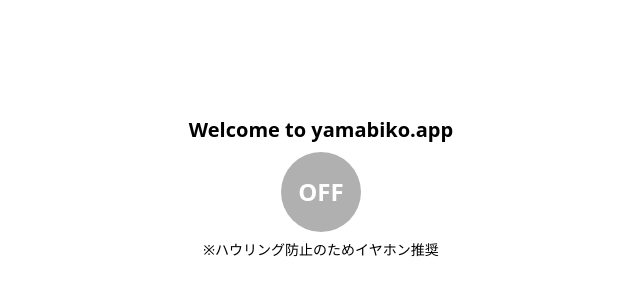
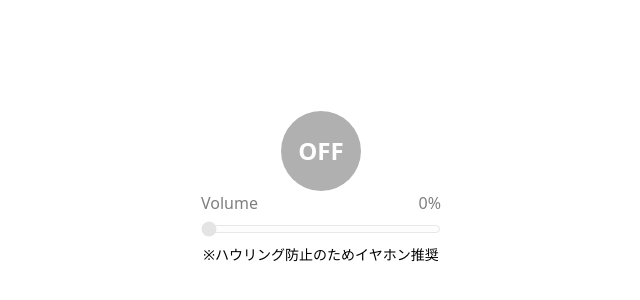
Before and after one commit to z-fujimori/yamabiko, a React (Vite) app: page / in a window 1280 px wide. Shown: the part 212-512 px from the top of the page, without its empty margins (319-959 px from the left). Built offline with nearby package versions, Linux system fonts and the light colour scheme.

Commit message:
vol調整

```diff
--- a/src/components/MainButton.tsx
+++ b/src/components/MainButton.tsx
@@ -1,18 +1,24 @@
 import { useEffect, useRef, useState } from "react";
 import { useAppShortcuts } from "../hooks/useAppShortcuts";
 
-export function SoundButton() {
-  const [isOn, setIsOn] = useState(false);
+export function SoundButton(config: {
+  isOn: boolean,
+  setIsOn: React.Dispatch<React.SetStateAction<boolean>>,
+  volume: number,
+}) {
+
   const [busy, setBusy] = useState(false);  // 処理中フラグ buuton連打防止
 
   const ctxRef = useRef<AudioContext | null>(null);
   const sourceRef = useRef<MediaStreamAudioSourceNode | null>(null);
   const streamRef = useRef<MediaStream | null>(null);
   const buttonRef = useRef<HTMLButtonElement>(null);
+  const gainRef = useRef<GainNode | null>(null);
 
   async function startMicThrough() {
     if (ctxRef.current) return; // すでに開始済みなら何もしない
 
+    // try{
       const stream = await navigator.mediaDevices.getUserMedia({
         audio: {
           echoCancellation: true,  // スピーカーから出すなら true 推奨（遅延は少し増えることあり）
@@ -31,25 +37,41 @@
       const source = ctx.createMediaStreamSource(stream);
       sourceRef.current = source;
 
-    // 直接 destination に繋ぐ（= スピーカー出力）
-    source.connect(ctx.destination);
+      const gain = ctx.createGain();
+      gain.gain.value = config.volume;
+      gainRef.current = gain;
+
+      // ★ ここが重要：gain を経由させる
+      source.connect(gain);
+      gain.connect(ctx.destination);
+
+      // ★ 成功したときだけON
+      config.setIsOn(true);
+    // } catch (err) {
+    //   // マイクの使用が許可されなかった等のエラー処理
+    //   await stopMicThrough();  // ← 中途半端な状態を消す
+    //   config.setIsOn(false);  // ← ONにしない
+    //   // setError("マイクの使用が許可されていません");
+    // }
   }
 
   async function stopMicThrough() {
-    // 先に接続を切る
     try {
       sourceRef.current?.disconnect();
     } catch {}
     sourceRef.current = null;
 
-    // マイク停止
+    try {
+      gainRef.current?.disconnect();
+    } catch {}
+    gainRef.current = null;
+
     const stream = streamRef.current;
     if (stream) {
       for (const t of stream.getTracks()) t.stop();
     }
     streamRef.current = null;
 
-    // AudioContext 終了
     const ctx = ctxRef.current;
     ctxRef.current = null;
     if (ctx) {
@@ -65,10 +87,9 @@
     try {
       if (ctxRef.current) {
         await stopMicThrough();
-        setIsOn(false);
+        config.setIsOn(false);
       } else {
-        await startMicThrough();
-        setIsOn(true);
+        await startMicThrough(); // start側で成功時だけONになる
       }
     } finally {
       setBusy(false);
@@ -90,6 +111,20 @@
     // onOff: () => setIsOn(false),
   });
 
+  useEffect(() => {
+    if (!gainRef.current) return;
+    const ctx = ctxRef.current;
+    const now = ctx ? ctx.currentTime : 0;
+    gainRef.current.gain.cancelScheduledValues(now);
+    gainRef.current.gain.setTargetAtTime(config.volume, now, 0.01);
+  }, [config.volume]);
+
+  useEffect(() => {
+    if (!config.isOn && ctxRef.current) {
+      stopMicThrough();
+    }
+  }, [config.isOn]);
+
 
   return (
     <button
@@ -104,12 +139,12 @@
         fontSize: 24,
         fontWeight: "bold",
         color: "white",
-        backgroundColor: isOn ? "#4caf50" : "#b0b0b0",
+        backgroundColor: config.isOn ? "#4caf50" : "#b0b0b0",
         cursor: busy ? "not-allowed" : "pointer",
         opacity: busy ? 0.7 : 1,
       }}
     >
-      {isOn ? "ON" : "OFF"}
+      {config.isOn ? "ON" : "OFF"}
     </button>
   );
 }
--- a/src/components/MainView.tsx
+++ b/src/components/MainView.tsx
@@ -1,10 +1,15 @@
+import { useState } from 'react';
 import { SoundButton } from './MainButton'
+import VolumeSlider from './VolumeSlider';
 
 const MainView = () => {
+  const [isOn, setIsOn] = useState(false);
+  const [volume, setVolume] = useState(0);
   return (
     <main className="container flex flex-col items-center justify-center min-h-screen">
-      <h1 className="text-xl font-bold mb-2">Welcome to yamabiko.app</h1>
-      <SoundButton />
+      {/* <h1 className="text-xl font-bold mb-2">Welcome to yamabiko.app</h1> */}
+      <SoundButton isOn={isOn} setIsOn={setIsOn} volume={volume} />
+      <VolumeSlider volume={volume} setVolume={setVolume} sliderEnabled={isOn} />
       <p className="text-sm mt-2">※ハウリング防止のためイヤホン推奨</p>
 
     </main>
--- /dev/null
+++ b/src/components/VolumeSlider.tsx
@@ -0,0 +1,38 @@
+import React from 'react'
+
+const VolumeSlider = (config: {
+    volume: number,
+    setVolume: React.Dispatch<React.SetStateAction<number>>,
+    sliderEnabled: boolean,
+}) => {
+  return (
+    <div>
+              <label
+        style={{
+          display: "grid",
+          gap: 6,
+          width: 240,
+          opacity: config.sliderEnabled ? 1 : 0.5,
+          userSelect: "none",
+        }}
+      >
+        <div style={{ display: "flex", justifyContent: "space-between" }}>
+          <span>Volume</span>
+          <span>{Math.round(config.volume * 100)}%</span>
+        </div>
+
+        <input
+          type="range"
+          min={0}
+          max={1}
+          step={0.01}
+          value={config.volume}
+          onChange={(e) => config.setVolume(Number(e.target.value))}
+          disabled={!config.sliderEnabled}   // ★ ONの時だけ操作可能
+        />
+      </label>
+    </div>
+  )
+}
+
+export default VolumeSlider
```
Also changed, not shown: 1 other file (tests, documents, lock files or other folders). Lines whose indentation alone changed are shown as unchanged.
